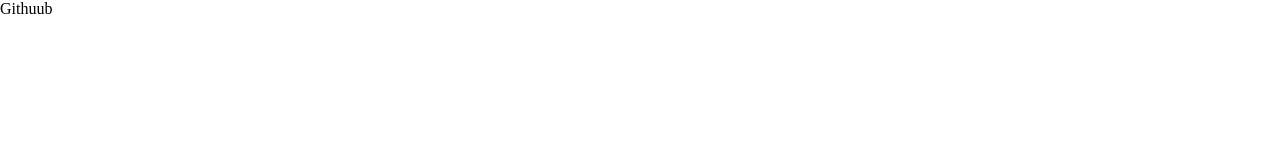
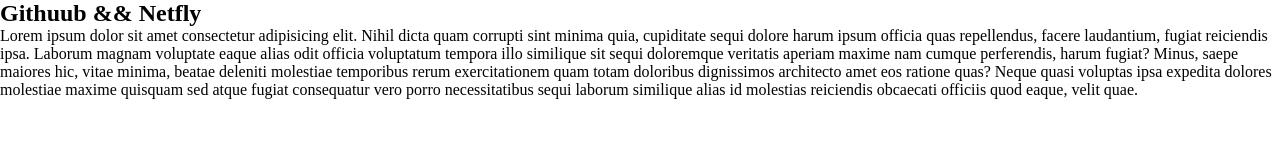
Before and after one commit to Abdumajidov0606/netfly, a plain HTML site: page index.html in a window 1280 px wide. Drawn offline with Linux system fonts and the light colour scheme.

Commit message:
h1 va p tegi qo'shib q'ydim

```diff
--- a/index.html
+++ b/index.html
@@ -9,7 +9,12 @@
 <body>
      <header>
          <nav>
-             Githuub
+            <h1>
+                Githuub && Netfly
+            </h1>
+            <p>
+                Lorem ipsum dolor sit amet consectetur adipisicing elit. Nihil dicta quam corrupti sint minima quia, cupiditate sequi dolore harum ipsum officia quas repellendus, facere laudantium, fugiat reiciendis ipsa. Laborum magnam voluptate eaque alias odit officia voluptatum tempora illo similique sit sequi doloremque veritatis aperiam maxime nam cumque perferendis, harum fugiat? Minus, saepe maiores hic, vitae minima, beatae deleniti molestiae temporibus rerum exercitationem quam totam doloribus dignissimos architecto amet eos ratione quas? Neque quasi voluptas ipsa expedita dolores molestiae maxime quisquam sed atque fugiat consequatur vero porro necessitatibus sequi laborum similique alias id molestias reiciendis obcaecati officiis quod eaque, velit quae.
+            </p>
          </nav>
          <div class="hero">
 
```
